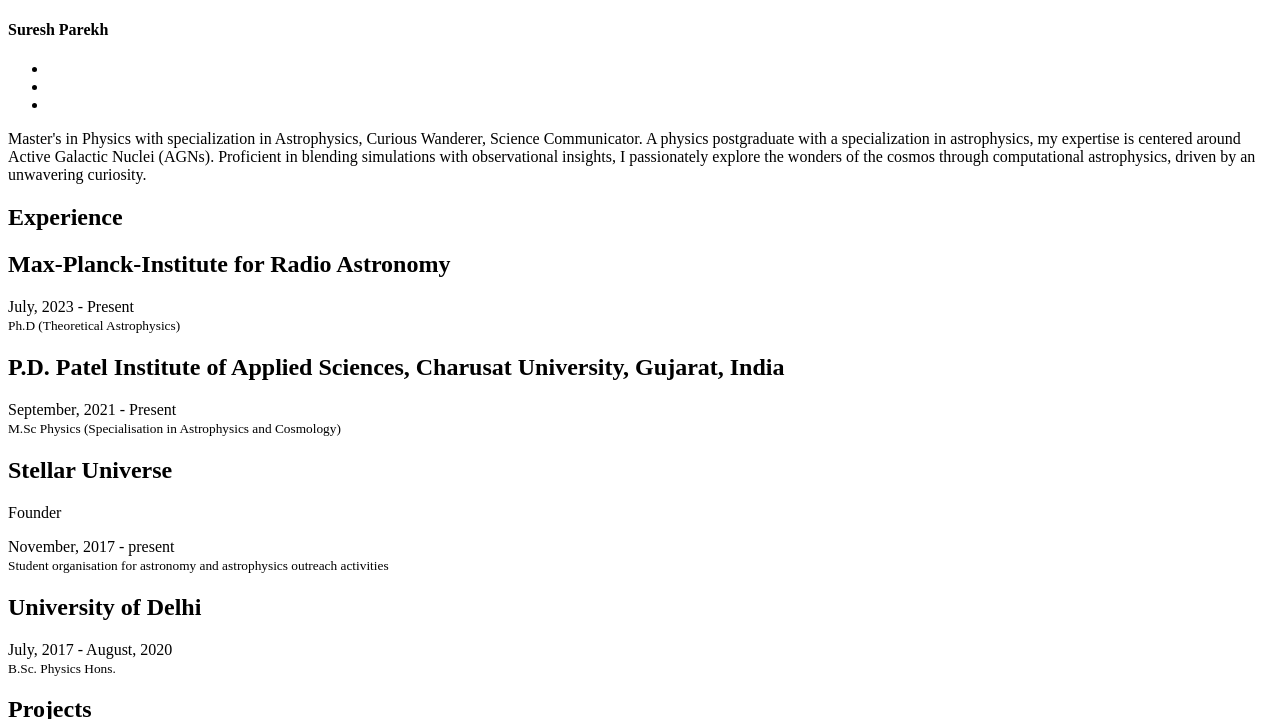
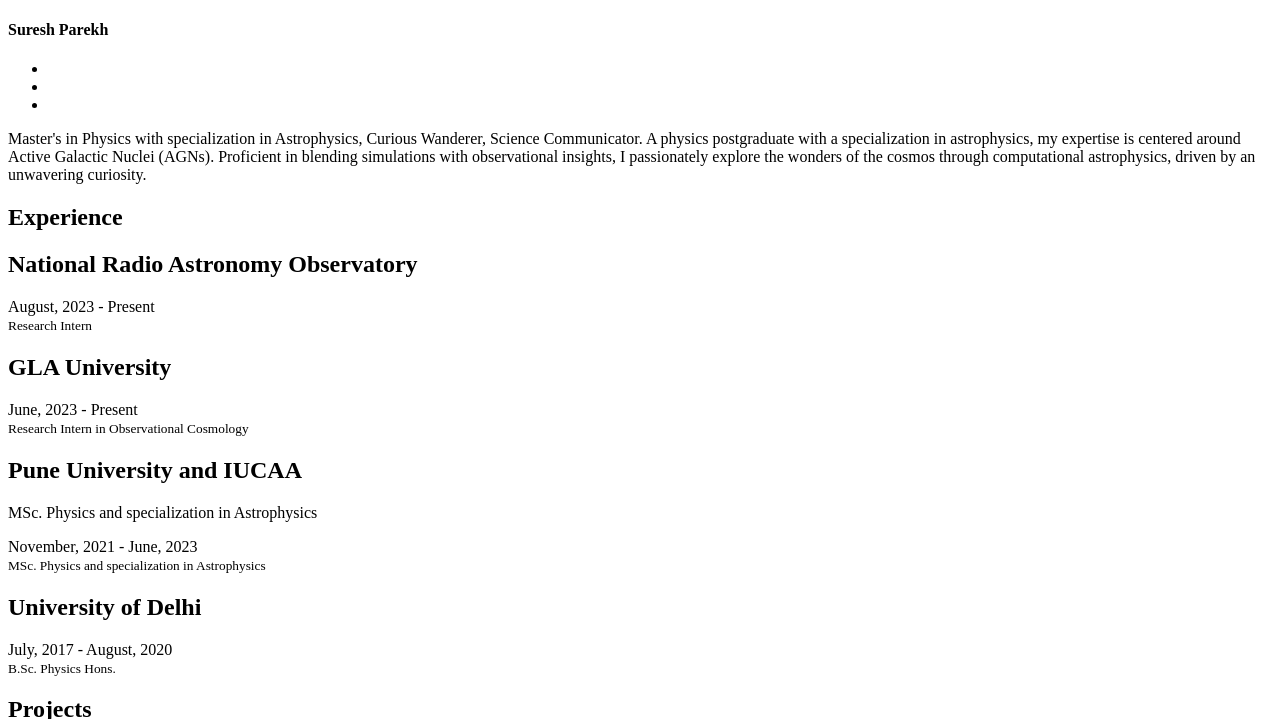
Before and after one commit to sureshparekh/sureshparekh.github.io, a Jekyll site: the page built from index.html, in a window 1280 px wide and 900 px high, scrolled down 713 px, cut to the strip 9-728 px from the top of the window. Built offline with Jekyll 4.4.1, drawn with Linux system fonts in a browser that asks for light colours; nearby versions of some CDN libraries.

Commit message:
Update careers.yml

```diff
--- a/_data/index/careers.yml
+++ b/_data/index/careers.yml
@@ -1,14 +1,14 @@
 # careers section data
 # if you don't have language feature(language.yml is empty), ignore "i18n" items
 - name:
-    detail: Max-Planck-Institute for Radio Astronomy
+    detail: National Radio Astronomy Observatory
 
   desc:
     detail:
   date:
-    detail: July, 2023 - Present
+    detail: August, 2023 - Present
   job:
-    detail: Ph.D (Theoretical Astrophysics)
+    detail: Research Intern
 
   icon: fa-plus-square
   present: true
@@ -16,29 +16,29 @@
 
 
 - name:
-    detail: P.D. Patel Institute of Applied Sciences, Charusat University, Gujarat, India
+    detail: GLA University
 
   desc:
     detail:
 
   date:
-    detail: September, 2021 - Present
+    detail: June, 2023 - Present
   job:
-    detail: M.Sc Physics (Specialisation in Astrophysics and Cosmology)
+    detail: Research Intern in Observational Cosmology
 
   icon: fa-plus-square
-  present: false
+  present: true
 
 - name:
-    detail: Stellar Universe
+    detail: Pune University and IUCAA
 
   desc:
-    detail: Founder
+    detail: MSc. Physics and specialization in Astrophysics
 
   date:
-    detail: November, 2017 - present
+    detail: November, 2021 - June, 2023
   job:
-    detail: Student organisation for astronomy and astrophysics outreach activities
+    detail: MSc. Physics and specialization in Astrophysics
 
   icon: fa-plus-square
   present: true
```
